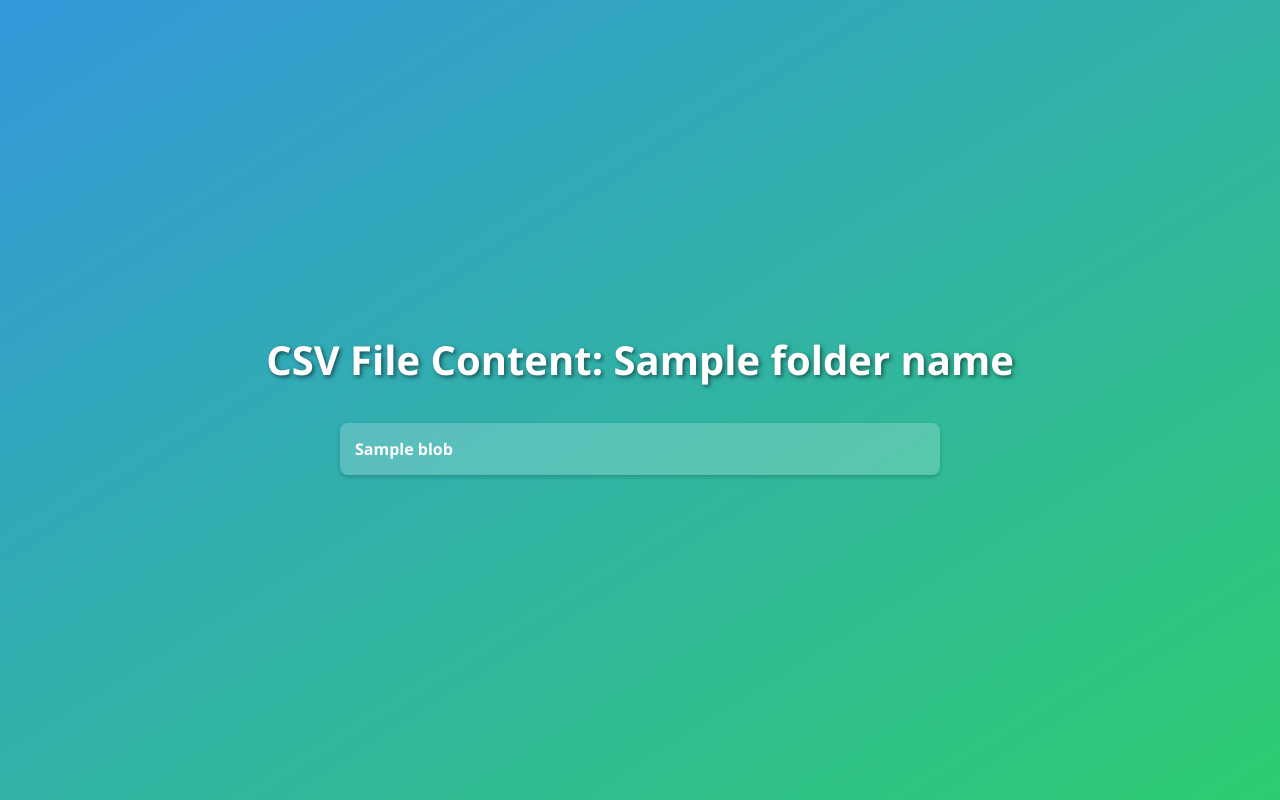
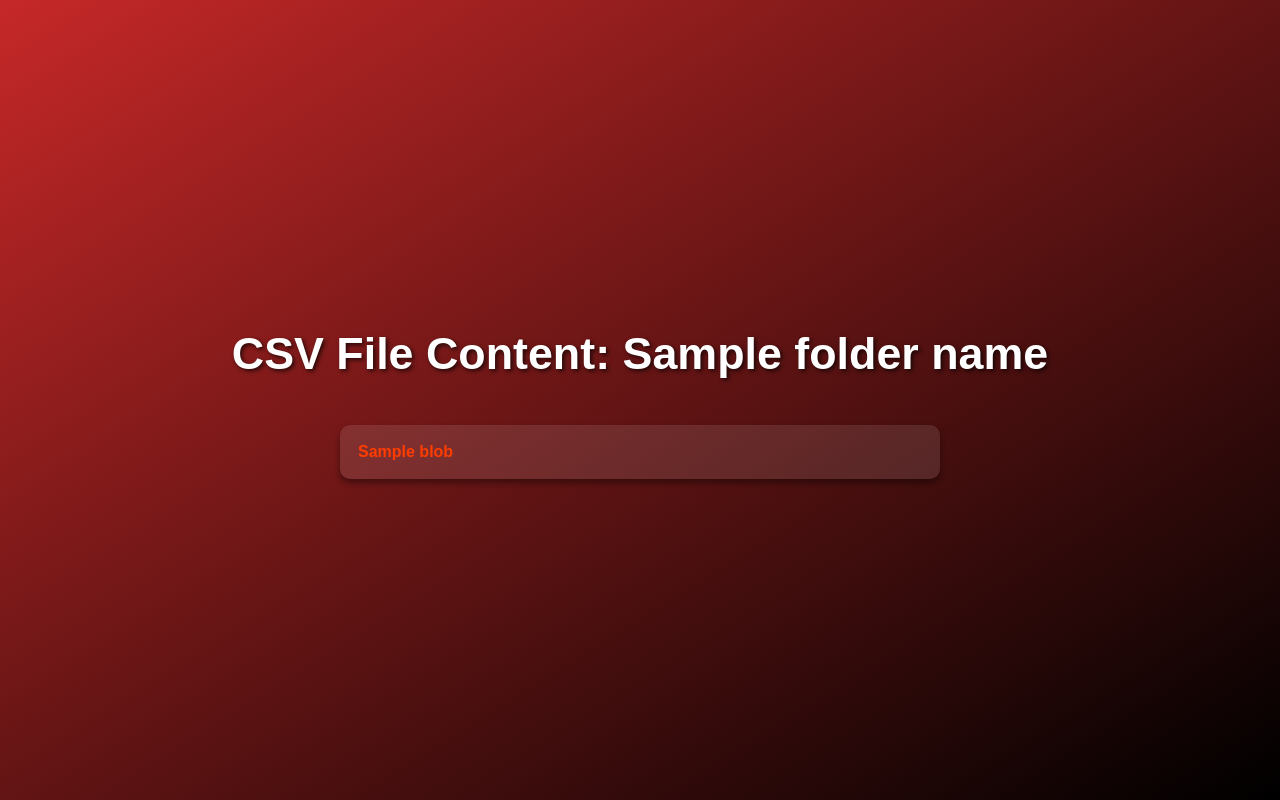
Before and after one commit to tharunkunuthuru/application-part, a Flask app: template templates/folder.html in a window 1280 px wide. Run offline with Flask 2, Linux system fonts and the light colour scheme; the template is opened without the code that fills it: most values are stand-ins (such as "Sample title", 1, 10 or a date in 2020).

Commit message:
Update folder.html

```diff
--- a/templates/folder.html
+++ b/templates/folder.html
@@ -1,12 +1,12 @@
 <!DOCTYPE html>
 <html>
 <head>
-  <title> CSV File Content: {{ folder_name }}</title>
+    <title>CSV File Content: {{ folder_name }}</title>
     <style>
         body {
-      font-family: 'Segoe UI', Tahoma, Geneva, Verdana, sans-serif;
-      background: linear-gradient(to bottom right, #3498db, #2ecc71); /* Vibrant blue to green gradient */
-      color: white;
+            font-family: 'Montserrat', sans-serif; /* Modern font choice */
+            background: linear-gradient(to bottom right, #c62828, #000000); /* Red/black gradient */
+            color: #fff; /* White text */
             margin: 0;
             display: flex;
             flex-direction: column;
@@ -17,9 +17,9 @@
 
         h2 {
             text-align: center;
-      margin-bottom: 20px;
-      font-size: 2.5em;
-      text-shadow: 2px 2px 4px rgba(0, 0, 0, 0.5); /* Subtle text shadow */
+            margin-bottom: 30px;
+            font-size: 2.8em;
+            text-shadow: 2px 2px 4px rgba(0, 0, 0, 0.7); /* Stronger shadow */
         }
 
         ul {
@@ -30,33 +30,33 @@
         }
 
         li {
-      background-color: rgba(255, 255, 255, 0.2); /* Semi-transparent white background */
-      padding: 15px;
-      margin-bottom: 10px;
-      border-radius: 8px;
-      box-shadow: 0 2px 4px rgba(0, 0, 0, 0.2);
-      transition: all 0.3s ease; /* Smooth transition on hover */
+            background-color: rgba(255, 255, 255, 0.1); /* Subtle white bg */
+            padding: 18px;
+            margin-bottom: 15px;
+            border-radius: 10px;
+            box-shadow: 0 4px 6px rgba(0, 0, 0, 0.4); /* Enhanced shadow */
+            transition: transform 0.3s ease, box-shadow 0.3s ease;
         }
 
         li:hover {
-      transform: translateY(-3px); /* Slightly lift on hover */
-      box-shadow: 0 4px 6px rgba(0, 0, 0, 0.3); /* Increased shadow on hover */
+            transform: translateY(-5px) scale(1.02); /* Lift and slight scale on hover */
+            box-shadow: 0 6px 8px rgba(0, 0, 0, 0.5);
         }
 
         a {
             text-decoration: none;
-      color: white;
+            color: #ff3d00; /* Bright red links */
             font-weight: bold;
-      transition: color 0.3s ease; /* Smooth color transition on hover */
+            transition: color 0.3s ease;
         }
 
         a:hover {
-      color: #f39c12; /* Vibrant orange on hover */
+            color: #ffcdd2; /* Light red on hover */
         }
     </style>
 </head>
 <body>
-  <h2> CSV File Content: {{ folder_name }}</h2>
+    <h2>CSV File Content: {{ folder_name }}</h2>
     <ul>
         {% for blob in blobs %}
             <li><a href="/download/{{ blob.name }}">{{ blob.name }}</a></li>
```
Lines whose indentation alone changed are shown as unchanged.
